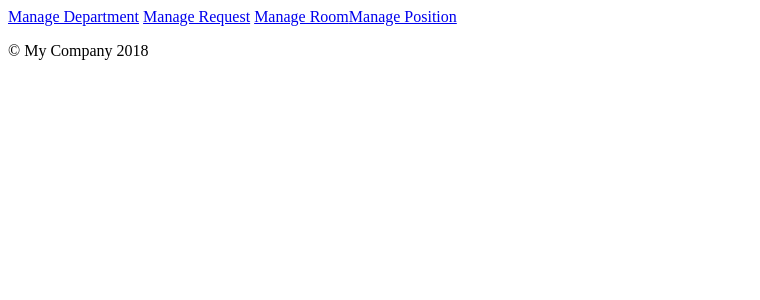
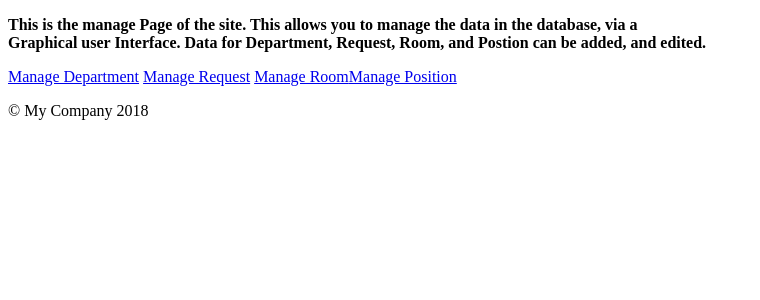
Before and after one commit to seans888/H-Service-Request, a Yii app: the page made by Application/advanced/backend/views/ticket/manage.php in a window 1280 px wide. Shown: the top 300 px of the page, without its empty margins (0-760 px from the left). Run offline with PHP 8.4 and a stand-in for Yii, Linux system fonts and the light colour scheme; the template is opened without the code that fills it, so the values that code supplies are empty; some libraries are stand-ins or nearby versions.

Commit message:
added a remarks in the manage page. manage.php

```diff
--- a/Application/advanced/backend/views/ticket/manage.php
+++ b/Application/advanced/backend/views/ticket/manage.php
@@ -19,6 +19,11 @@ $this->params['breadcrumbs'][] = $this->title;
 
 </style>
 </body>
+<strong><p>
+	This is the manage Page of the site. This allows you to manage the data in the database, via a <br>
+	Graphical user Interface. Data for Department, Request, Room, and Postion can be added, and edited.
+</p>
+	</strong>
 
 <?= Html::a('Manage Department', ['department/index'], ['class' => 'btn btn-success']) ?>
 
```
